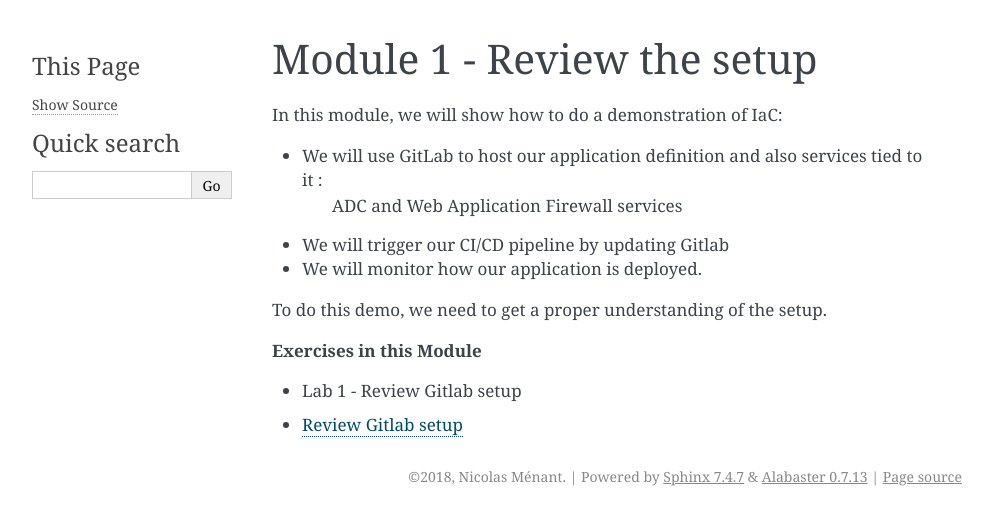
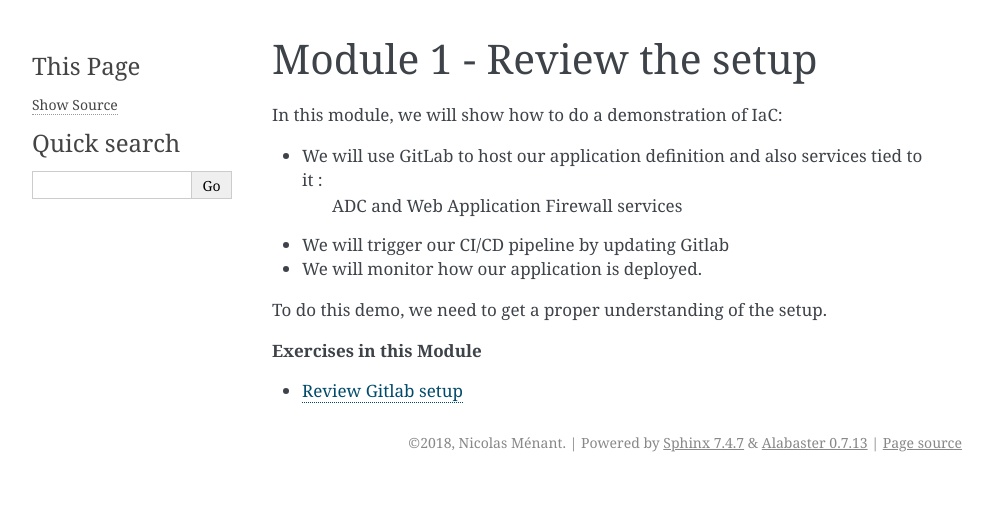
Before and after one commit to nmenant/ci-cd-env-setup, a Sphinx documentation site: the page built from docs/class1/module1/module1.rst, in a window 1280 px wide. Shown: the top 525 px of the page, without its empty margins (148-1141 px from the left). Built offline with Sphinx 7.4.7, drawn with Linux system fonts in a browser that asks for light colours.

Commit message:
fixed link

```diff
--- a/docs/class1/module1/module1.rst
+++ b/docs/class1/module1/module1.rst
@@ -14,8 +14,6 @@ To do this demo, we need to get a proper understanding of the setup.
 
 **Exercises in this Module**
 
-- Lab 1 - Review Gitlab setup
-
 .. toctree::
    :maxdepth: 1
    :glob:
```
